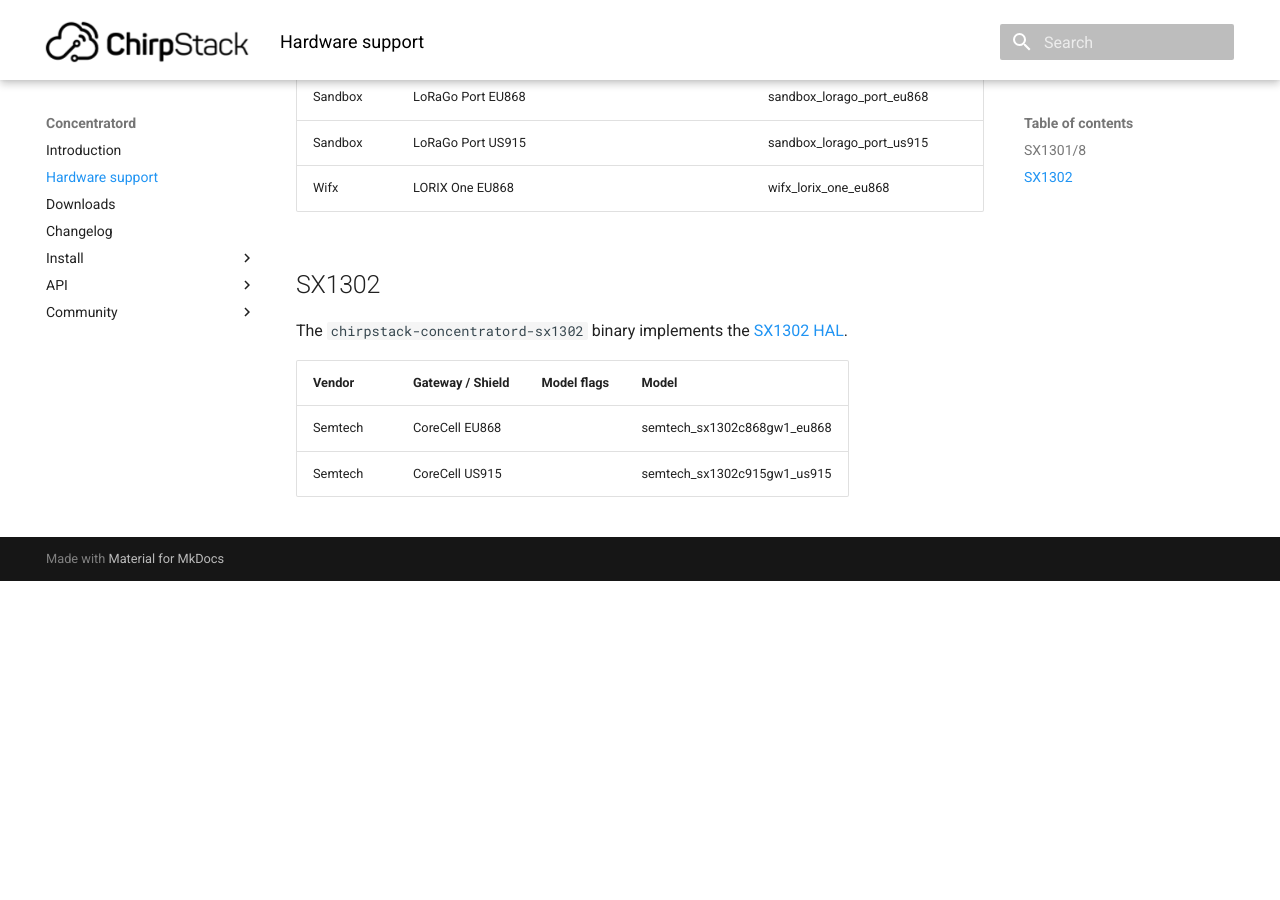
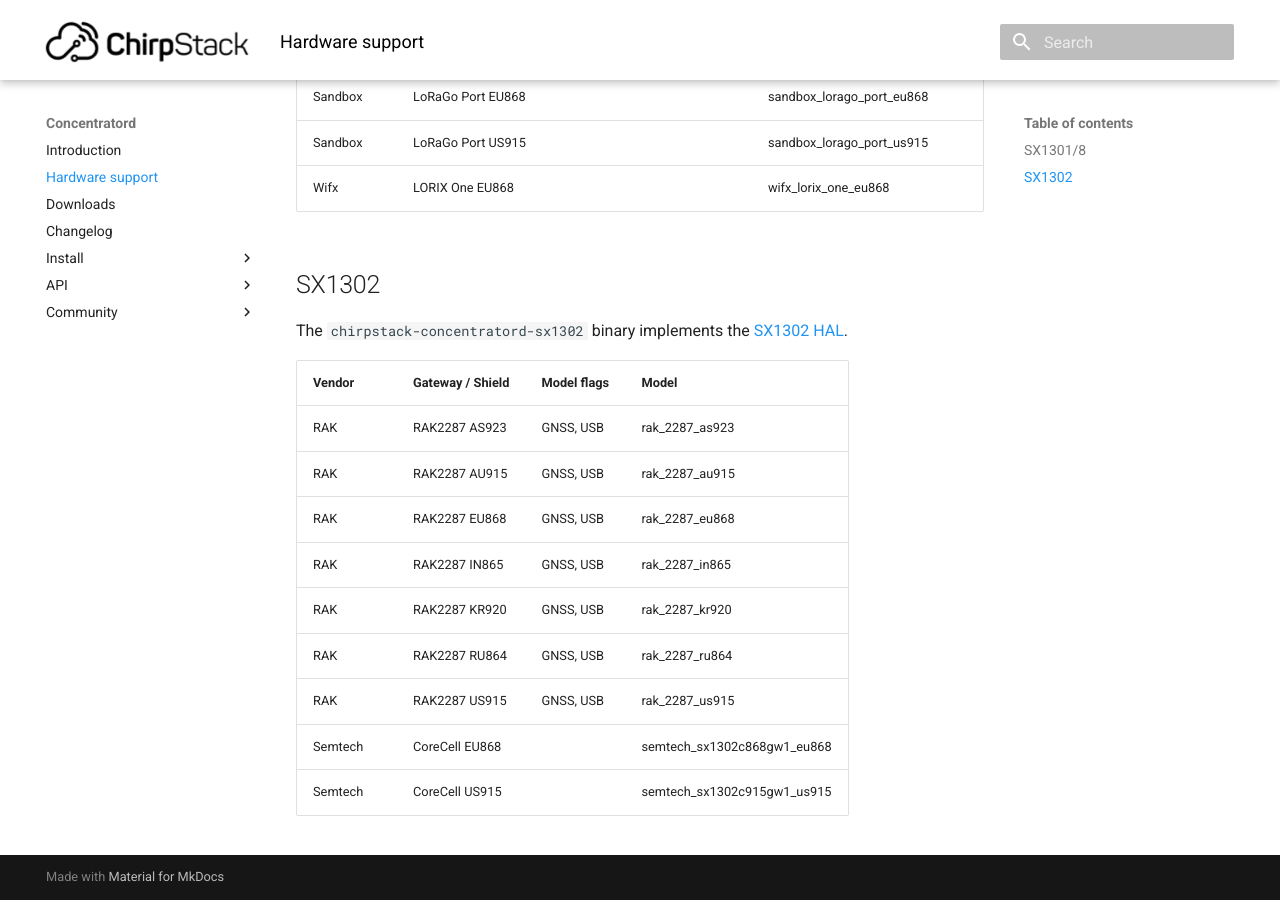
Before and after one commit to brocaar/chirpstack-docs, an MkDocs documentation site: the page built from docs/concentratord/hardware-support.md, in a window 1280 px wide and 900 px high, scrolled down 1598 px. Built offline with MkDocs 1.6.1 and Material for MkDocs 9.7.7, drawn with Linux system fonts in a browser that asks for light colours; before the commit the page ends 2179 px from its top, so only the background shows below that.

Commit message:
Update Concentratord hardware support table.

```diff
--- a/docs/concentratord/hardware-support.md
+++ b/docs/concentratord/hardware-support.md
@@ -45,5 +45,12 @@
 
 | Vendor | Gateway / Shield | Model flags | Model |
 | --- | --- | --- | --- |
+| RAK | RAK2287 AS923 | GNSS, USB | rak_2287_as923 |
+| RAK | RAK2287 AU915 | GNSS, USB | rak_2287_au915 |
+| RAK | RAK2287 EU868 | GNSS, USB | rak_2287_eu868 |
+| RAK | RAK2287 IN865 | GNSS, USB | rak_2287_in865 |
+| RAK | RAK2287 KR920 | GNSS, USB | rak_2287_kr920 |
+| RAK | RAK2287 RU864 | GNSS, USB | rak_2287_ru864 |
+| RAK | RAK2287 US915 | GNSS, USB | rak_2287_us915 |
 | Semtech | CoreCell EU868 | | semtech_sx1302c868gw1_eu868 |
 | Semtech | CoreCell US915 | | semtech_sx1302c915gw1_us915 |
```
